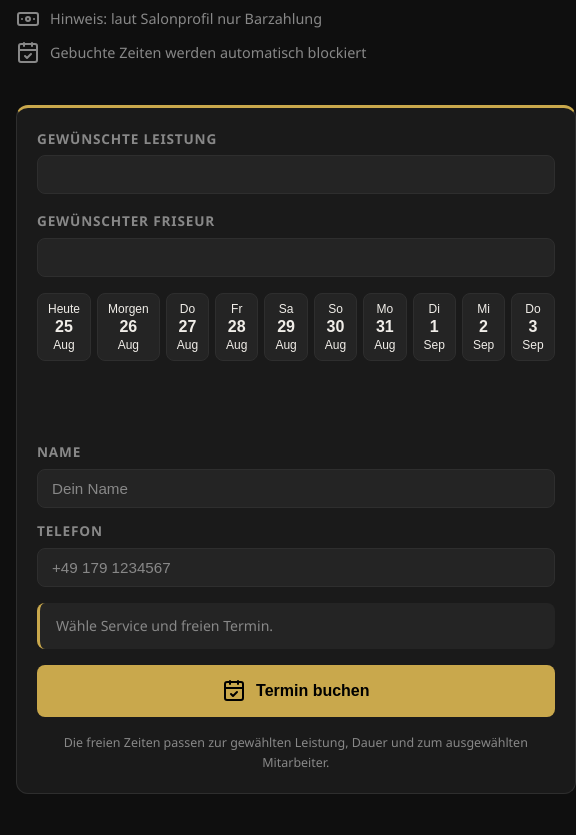
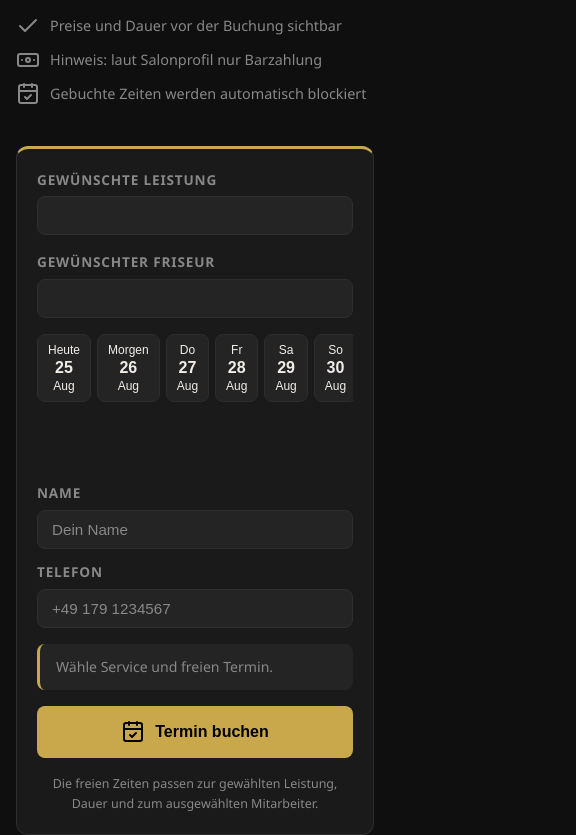
Before and after one commit to Jascha0/Claude-Barber, a website: page ich-will-schauen-was-besser-ist/barber-demo/index.html in a window 390 px wide. Shown: the part 1414-2249 px from the top of the page, 576 px wide, since content can reach past the window. Drawn offline with nearby package versions, Linux system fonts and the light colour scheme; no server answers.

Commit message:
fix(booking-page): stop the page from overflowing horizontally on mobile
The horizontally-scrolling date strip (.date-row) sits inside a flex
column (.booking-panel). Flex items default to min-width:auto, which lets
their intrinsic content width (all date buttons laid out in one line)
push past the container instead of respecting overflow-x:auto — a known
Safari/flexbox interaction. That let the booking section render wider
than the rest of the page on some phones in portrait, while the other
sections (correctly, at their normal width) left visible empty space
next to it.

Adds min-width:0 down the flex/grid chain that contains the date strip
(.booking-panel, .date-row, .slot-grid, .booking-right) so they can
actually shrink to the available width, plus a body-level
overflow-x:hidden/max-width:100vw safety net so no future element can
force the whole page wider than the viewport again.

```diff
--- a/ich-will-schauen-was-besser-ist/barber-demo/styles.css
+++ b/ich-will-schauen-was-besser-ist/barber-demo/styles.css
@@ -21,6 +21,8 @@ body {
   font-family: 'Segoe UI', system-ui, sans-serif;
   font-size: 16px;
   line-height: 1.6;
+  overflow-x: hidden;
+  max-width: 100vw;
 }
 
 /* ── TOPBAR ── */
@@ -249,6 +251,8 @@ body {
   align-items: start;
 }
 
+.booking-right { min-width: 0; }
+
 .booking-copy .eyebrow { margin-bottom: 0.75rem; }
 .booking-copy h2 { font-size: clamp(1.6rem, 3vw, 2.2rem); font-weight: 800; margin-bottom: 1rem; }
 .booking-copy p { color: var(--muted); margin-bottom: 1.5rem; }
@@ -267,6 +271,7 @@ body {
   display: flex;
   flex-direction: column;
   gap: 1.25rem;
+  min-width: 0;
 }
 
 .booking-panel label {
@@ -304,6 +309,8 @@ body {
   gap: 8px;
   overflow-x: auto;
   padding-bottom: 4px;
+  min-width: 0;
+  max-width: 100%;
 }
 
 .date-btn {
@@ -331,6 +338,7 @@ body {
   grid-template-columns: repeat(auto-fill, minmax(72px, 1fr));
   gap: 8px;
   min-height: 44px;
+  min-width: 0;
 }
 
 .slot-btn {
```
